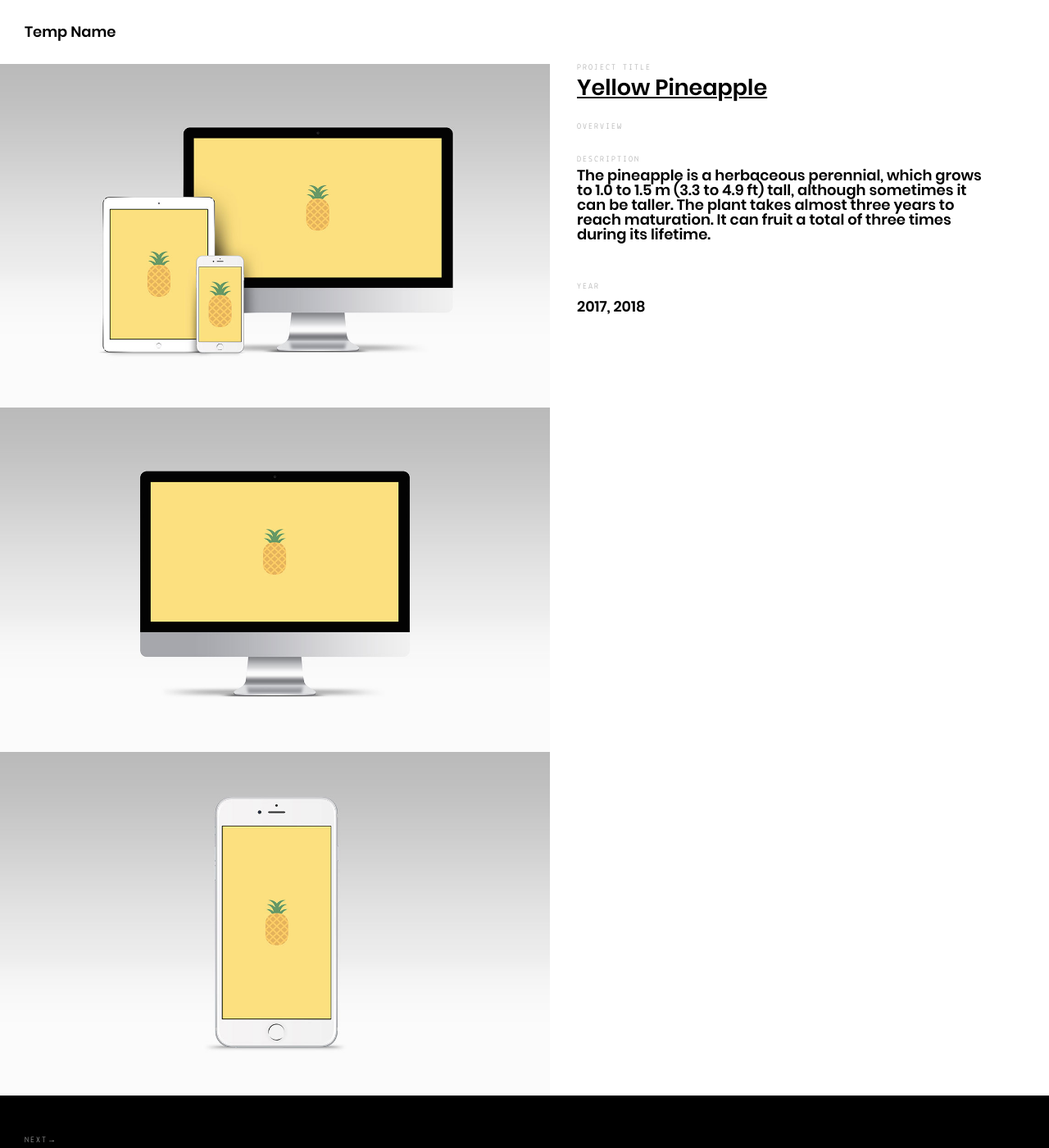
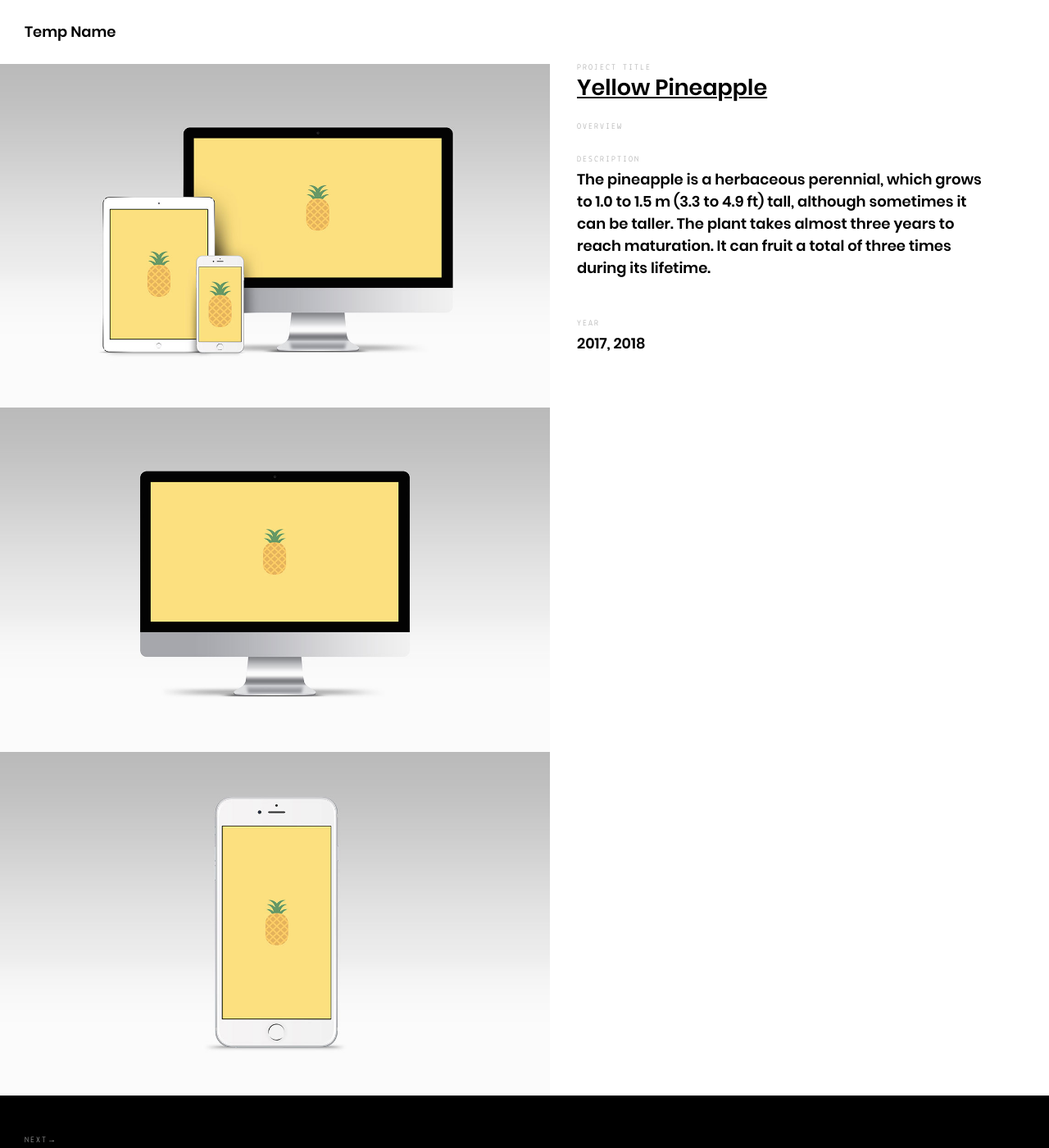
Before and after one commit to amdapoz/portfolio, a Jekyll site: the page built from _posts/projects/2017-04-02-yellowpineapple.md, in a window 1280 px wide and 1400 px high. Shown: the whole window at 82% size. Built offline with Jekyll 4.4.1, drawn with Linux system fonts in a browser that asks for light colours.

Commit message:
Update _layout.scss

```diff
--- a/assets/scss/_layout.scss
+++ b/assets/scss/_layout.scss
@@ -220,6 +220,8 @@
 	h3 {
 		font-size: 1.8rem;
 		font-weight: lighter;
+		line-height: 1.5;
+		font-family: "Poppins";
 	}
 
 
```
